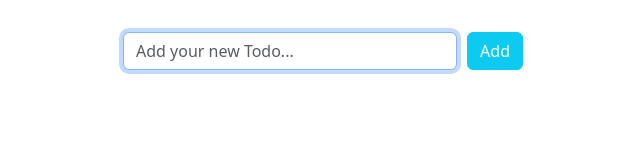
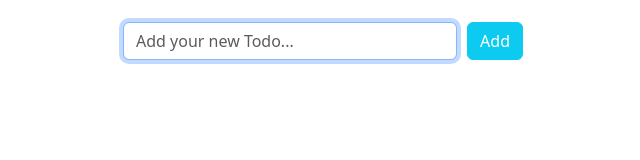
Before and after one commit to Yasinrabiee/Todo-List-Vue, a plain HTML site: page index.html in a window 1280 px wide. Shown: the whole page, without its empty margins (367-1007 px from the left). Drawn offline with Linux system fonts and the light colour scheme.

Commit message:
Update style.css

```diff
--- a/css/style.css
+++ b/css/style.css
@@ -11,7 +11,7 @@ html {
 body {
 	display: flex;
 	justify-content: center;
-	padding: 1rem;
+	padding: 6px;
 }
 
 a {
```
